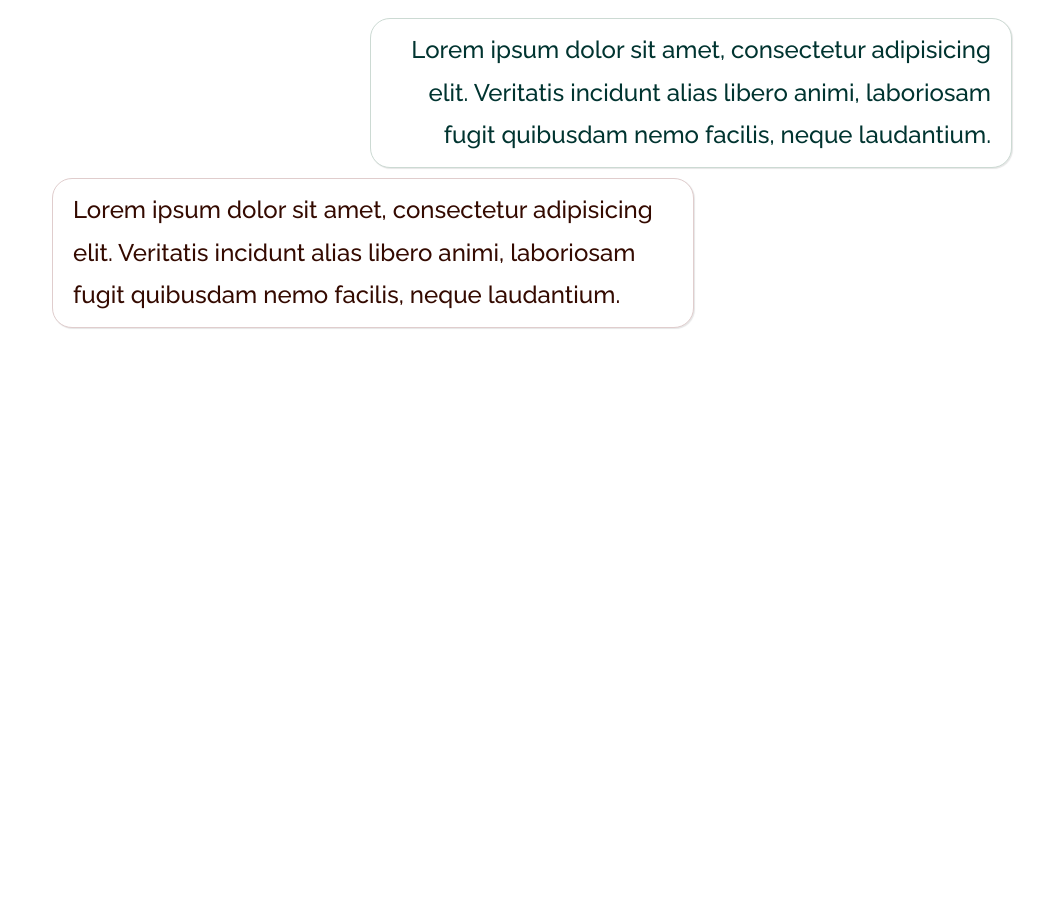
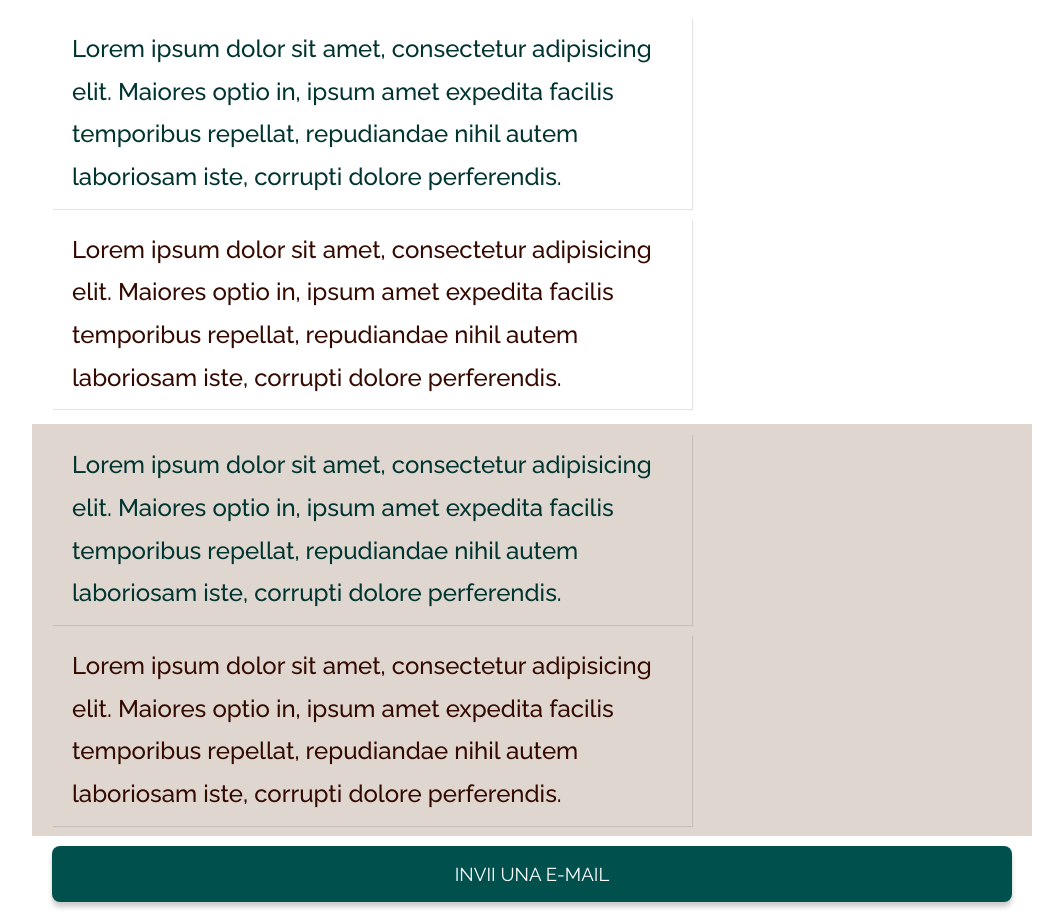
Before and after one commit to FrankieBortot/last-words, a plain HTML site: page index.html in a window 1280 px wide. Shown: the part 797-1709 px from the top of the page, without its empty margins (108-1171 px from the left). Before the commit the page ends 1140 px from the top, so only its background shows below. Drawn offline with Linux system fonts and the light colour scheme.

Commit message:
Update index.html

```diff
--- a/index.html
+++ b/index.html
@@ -11,6 +11,8 @@
     <link rel="stylesheet" href="style.css">
 
   <link href="https://fonts.googleapis.com/css2?family=Raleway:ital,wght@0,300;0,400;0,500;0,531;1,300;1,400;1,500;1,531&display=swap" rel="stylesheet">
+<link href="https://fonts.googleapis.com/css2?family=Merienda:wght@400;700&display=swap" rel="stylesheet">
+
 
 
 
@@ -20,13 +22,16 @@
 
 </head>
 
-<body>
+<body class="gradient-pink">
 
 <div class="container">
 
   <div class="header">
-  <div class="title">
-      0.Prologo
+      <div class="chapter">
+        Prologo
+      </div>
+      <div class="month">
+          gennaio
       </div>
       <div class="scrollup">
         <img  src="arrow-down.svg" alt="">
@@ -35,21 +40,48 @@
 
   <div class="speech">
 
-<div class="balloon-frankie">
-  <div class="people-text frankie frankie-speech">
-    Lorem ipsum dolor sit amet, consectetur adipisicing elit. Veritatis incidunt alias libero animi, laboriosam fugit quibusdam nemo facilis, neque laudantium.
+    <div class="row-frankie">
+    <div class="balloon-frankie-speech">
+    <div class="people-text frankie">
+      Lorem ipsum dolor sit amet, consectetur adipisicing elit. Maiores optio in, ipsum amet expedita facilis temporibus repellat, repudiandae nihil autem laboriosam iste, corrupti dolore perferendis.
+    </div>
+    </div>
+    </div>
+
+    <div class="row-her">
+    <div class="balloon-her-speech">
+    <div class="people-text her">
+      Lorem ipsum dolor sit amet, consectetur adipisicing elit. Maiores optio in, ipsum amet expedita facilis temporibus repellat, repudiandae nihil autem laboriosam iste, corrupti dolore perferendis.
+    </div>
+    </div>
     </div>
 
   </div>
 
-<div class="balloon-her">
-  <div class="people-text her her-speech">
-    Lorem ipsum dolor sit amet, consectetur adipisicing elit. Veritatis incidunt alias libero animi, laboriosam fugit quibusdam nemo facilis, neque laudantium.
+
+
+  <div class="chat">
+    <div class="row-frankie">
+    <div class="balloon-frankie-sms">
+    <div class="people-text frankie">
+      Lorem ipsum dolor sit amet, consectetur adipisicing elit. Maiores optio in, ipsum amet expedita facilis temporibus repellat, repudiandae nihil autem laboriosam iste, corrupti dolore perferendis.
+    </div>
+    </div>
     </div>
 
+    <div class="row-her">
+    <div class="balloon-her-sms">
+    <div class="people-text her">
+      Lorem ipsum dolor sit amet, consectetur adipisicing elit. Maiores optio in, ipsum amet expedita facilis temporibus repellat, repudiandae nihil autem laboriosam iste, corrupti dolore perferendis.
+    </div>
+    </div>
+    </div>
   </div>
 
+  <div>
+      <a  class="button" href="1-gennaio.html"> Invii una e-mail </a>
   </div>
+
 
 </div>
 
```
Lines whose indentation alone changed are shown as unchanged.
